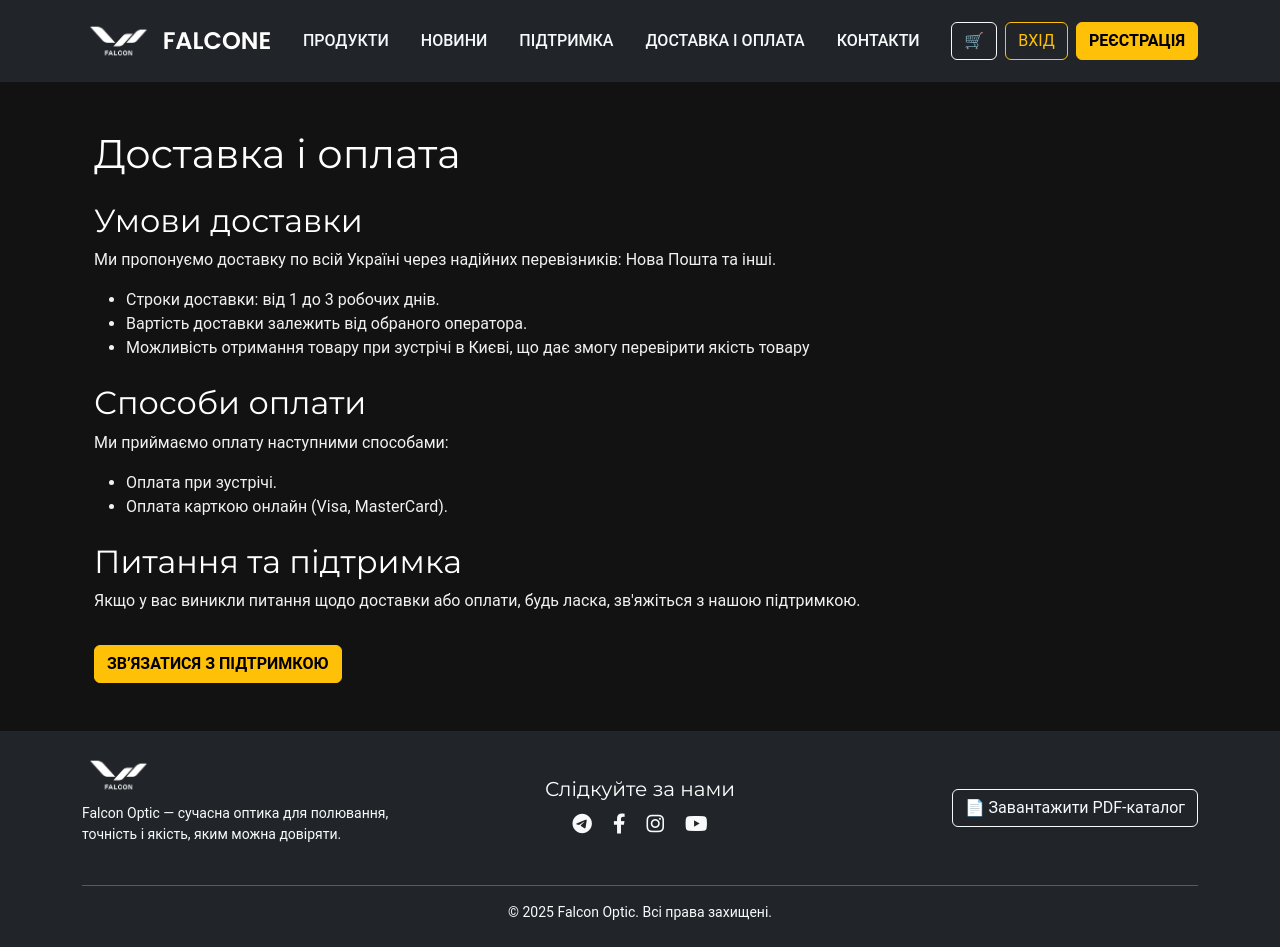
After one commit to galatserega/falcon_prod, a Django app: page /delivery_payment/ in a window 1280 px wide. The commit adds this page. Run offline with Django 5.2, Linux system fonts and the light colour scheme; parts of the project's set-up code (start-up, migrations or seed data) failed here and were passed over; some libraries are stand-ins or nearby versions.

Commit message:
Додано розділ Доставка і оплата

```diff
--- a/falcone_clone/urls.py
+++ b/falcone_clone/urls.py
@@ -49,6 +49,7 @@ urlpatterns = [
     path('accounts/reset/done/', auth_views.PasswordResetCompleteView.as_view(),
          name='password_reset_complete'),
     path('faq/', views.faq_view, name='faq'),
+    path('delivery_payment/', views.delivery_payment, name='delivery_payment'),
 
 
 
--- a/main/templates/main/base.html
+++ b/main/templates/main/base.html
@@ -54,7 +54,7 @@
         />
 
         <!-- Custom styles -->
-        <link rel="stylesheet" href="{% static 'css/style.css' %}" />
+        <link rel="stylesheet" href="{% static 'css/style.css' %}?v=2" />
         <link
             rel="shortcut icon"
             href="{% static 'img/favicon.ico' %}"
@@ -125,6 +125,11 @@
                         <li class="nav-item">
                             <a class="nav-link" href="{% url 'support' %}"
                                 >Підтримка</a
+                            >
+                        </li>
+                        <li class="nav-item">
+                            <a class="nav-link" href="{% url 'delivery_payment' %}"
+                                >Доставка і оплата</a
                             >
                         </li>
                         <li class="nav-item">
--- /dev/null
+++ b/main/templates/main/delivery_payment.html
@@ -0,0 +1,36 @@
+{% extends 'main/base.html' %}
+{% load static %}
+
+{% block title %}Доставка і оплата — Falcon Optics{% endblock %}
+
+{% block content %}
+<div class="container my-5">
+    <h1 class="mb-4">Доставка і оплата</h1>
+
+    <section>
+        <h2>Умови доставки</h2>
+        <p>Ми пропонуємо доставку по всій Україні через надійних перевізників: Нова Пошта та інші.</p>
+        <ul>
+            <li>Строки доставки: від 1 до 3 робочих днів.</li>
+            <li>Вартість доставки залежить від обраного оператора.</li>
+            <li>Можливість отримання товару при зустрічі в Києві, що дає змогу перевірити якість товару</li>
+        </ul>
+    </section>
+
+    <section class="mt-4">
+        <h2>Способи оплати</h2>
+        <p>Ми приймаємо оплату наступними способами:</p>
+        <ul>
+            <li>Оплата при зустрічі.</li>
+            <li>Оплата карткою онлайн (Visa, MasterCard).</li>
+
+        </ul>
+    </section>
+
+    <section class="mt-4">
+        <h2>Питання та підтримка</h2>
+        <p>Якщо у вас виникли питання щодо доставки або оплати, будь ласка, зв'яжіться з нашою підтримкою.</p>
+        <a href="{% url 'support' %}" class="btn btn-primary mt-3">Зв’язатися з підтримкою</a>
+    </section>
+</div>
+{% endblock %}
--- a/main/templates/main/faq.html
+++ b/main/templates/main/faq.html
@@ -1,5 +1,5 @@
 {% extends 'main/base.html' %}
-{% block title %}FAQ — Falcon Optic{% endblock %}
+{% block title %}FAQ — Falcon Optics{% endblock %}
 {% block content %}
 <h2 class="mb-4">Поширені запитання</h2>
 
--- a/main/templates/main/footer.html
+++ b/main/templates/main/footer.html
@@ -17,6 +17,7 @@
       <!-- Соцмережі -->
       <!-- Соцмережі -->
 <div class="col-md-4 mb-3 mb-md-0 text-center">
+  <h5>Слідкуйте за нами</h5>
   <a href="https://t.me/falcon_sytong_optic" target="_blank" rel="noopener noreferrer" class="text-light me-3 fs-5" aria-label="Telegram">
     <i class="fab fa-telegram-plane"></i>
   </a>
--- a/main/templates/main/home.html
+++ b/main/templates/main/home.html
@@ -1,6 +1,6 @@
 {% extends 'main/base.html' %}
 {% load static %}
-{% block title %}Головна — Falcon Optic{% endblock %}
+{% block title %}Головна — Falcon Optics{% endblock %}
 {% block meta_description %}Falcon Optic — точність, якість, підтримка.{% endblock %}
 {% block og_title %}Falcon Optic — Головна{% endblock %}
 {% block content %}
--- a/main/templates/main/navbar.html
+++ b/main/templates/main/navbar.html
@@ -1,6 +1,6 @@
 {% extends 'main/base.html' %}
 {% load static %}
-{% block title %}Головна — Falcon Optic{% endblock %}
+{% block title %}Головна — Falcon Optics{% endblock %}
 
 {% block content %}
 <header class="site-header glass sticky-top">
--- a/main/templates/main/order_success.html
+++ b/main/templates/main/order_success.html
@@ -1,5 +1,5 @@
 {% extends 'main/base.html' %}
-{% block title %}Дякуємо за замовлення — Falcon Optic{% endblock %}
+{% block title %}Дякуємо за замовлення — Falcon Optics{% endblock %}
 
 {% block content %}
 <div class="container py-5 text-center">
--- a/main/templates/main/product_detail.html
+++ b/main/templates/main/product_detail.html
@@ -1,7 +1,7 @@
 {% extends 'main/base.html' %}
 {% load static %}
 
-{% block title %}{{ product.name }} — Falcon Optic{% endblock %}
+{% block title %}{{ product.name }} — Falcon Optics{% endblock %}
 
 {% block meta_description %}{{ product.short_description|truncatechars:160 }}{% endblock %}
 {% block og_title %}{{ product.name }} — Falcon Optic{% endblock %}
--- a/main/templates/main/product_list.html
+++ b/main/templates/main/product_list.html
@@ -1,6 +1,6 @@
 {% extends 'main/base.html' %}
 {% load static %}
-{% block title %}Список товарів — Falcon Optic{% endblock %}
+{% block title %}Список товарів — Falcon Optics{% endblock %}
 
 {% block content %}
 <form method="get" class="row g-2 mb-4" id="filterForm">
--- a/main/urls.py
+++ b/main/urls.py
@@ -8,6 +8,7 @@ urlpatterns = [
     path('products/', views.product_list, name='product_list'),
     path('products/<slug:slug>/', views.product_detail, name='product_detail'),
     path('support/', views.support, name='support'),
+
     path('contact/', views.contact, name='contact'),
     path('faq/', faq_view, name='faq')
 
--- a/main/views.py
+++ b/main/views.py
@@ -96,3 +96,7 @@ def contact(request):
 def faq_view(request):
     faq_items = FAQ.objects.all()
     return render(request, 'main/faq.html', {'faq_items': faq_items})
+
+
+def delivery_payment(request):
+    return render(request, 'main/delivery_payment.html')
```
Also changed, not shown: main/forms.py (+9 -2 lines), main/templates/main/contact.html (+31 -8 lines), main/templates/main/support.html (+17 -4 lines), db.sqlite3, 2 other files.
